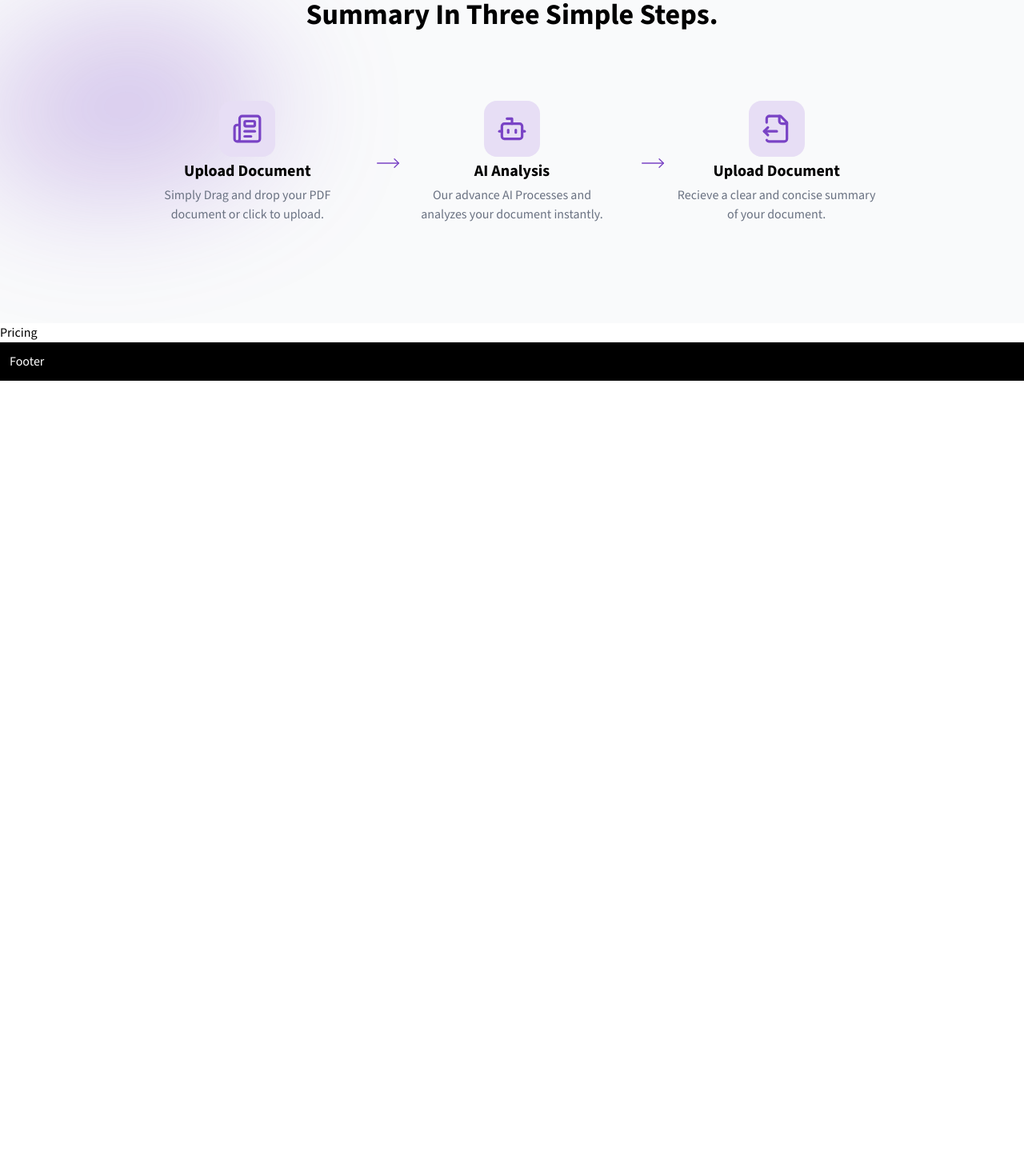
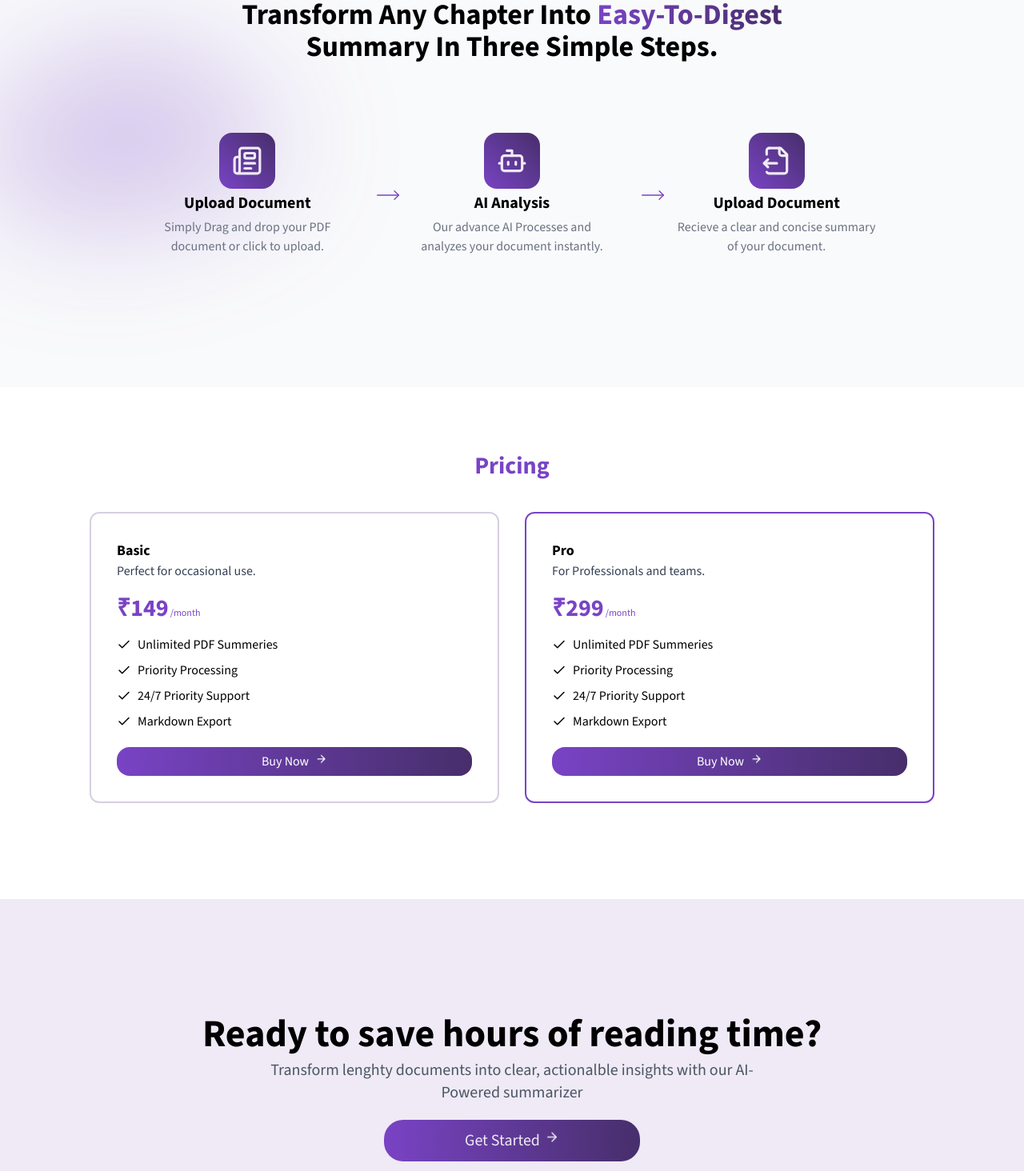
Before and after one commit to Hrithikghutke/Tattva-AI-powered-study-assistant, a Next.js app: page / in a window 1280 px wide. Shown: the part 1106-2570 px from the top of the page at 80% size. Before the commit the page ends 1582 px from the top, so only its background shows below. Built offline with nearby package versions, Linux system fonts and the light colour scheme.

Commit message:
Implements Pricing section and CTA section

```diff
--- a/src/app/globals.css
+++ b/src/app/globals.css
@@ -73,31 +73,42 @@
 
 @layer base {
   :root {
-    --background: 0 0% 100%;
-    --foreground: 265 51.6% 91.5%;
-    --card: 0 0% 100%;
-    --card-foreground: 265 51.6% 91.5%;
-    --popover: 0 0% 100%;
-    --popover-foreground: 265 31.6% 67.2%;
-    --primary: 265 52.7% 51.8%;
-    --primary-foreground: 210 40% 98%;
-    --secondary: 350 33% 96%;
-    --secondary-foreground: 265 52.7% 51.8%;
-    --muted: 350 33% 96%;
-    --muted-foreground: 215 25% 27%;
-    --accent: 265 31.6% 27.5%;
-    --accent-foreground: 265 52.7% 51.8%;
-    --destructive: 350 89% 50%;
-    --destructive-foreground: 210 40% 98%;
-    --border: 350 33% 90%;
-    --input: 350 33% 90%;
-    --ring: 265 52.7% 51.8%;
-    --radius: 0.5rem;
-    --chart-1: 12 76% 61%;
-    --chart-2: 173 58% 39%;
-    --chart-3: 197 37% 24%;
-    --chart-4: 43 74% 66%;
-    --chart-5: 27 87% 67%;
+   --background: 0 0% 100%;
+  --foreground: 265 52% 12%; /* Deep purple-gray text */
+
+  --card: 0 0% 100%;
+  --card-foreground: 265 52% 20%; /* Slightly darker text */
+
+  --popover: 0 0% 100%;
+  --popover-foreground: 265 30% 25%; /* Muted purple-gray */
+
+  --primary: 265 52.7% 51.8%; /* Your main purple */
+  --primary-foreground: 0 0% 100%; /* White text for contrast */
+
+  --secondary: 265 35% 94%; /* Light lavender background */
+  --secondary-foreground: 265 52.7% 40%; /* Slightly darker purple text */
+
+  --muted: 265 25% 92%; /* Subtle gray-lavender */
+  --muted-foreground: 265 15% 35%; /* Muted purple-gray text */
+
+  --accent: 265 40% 30%; /* Deep accent purple */
+  --accent-foreground: 265 52.7% 90%; /* Light lavender text */
+
+  --destructive: 0 72% 55%; /* Classic red for errors (kept distinct) */
+  --destructive-foreground: 0 0% 100%;
+
+  --border: 265 25% 85%; /* Soft border color */
+  --input: 265 25% 92%; /* Input background */
+  --ring: 265 52.7% 51.8%; /* Same as primary for focus rings */
+
+  --radius: 0.5rem;
+
+  /* Chart colors (harmonized with purple theme) */
+  --chart-1: 265 52% 51%; /* Primary purple */
+  --chart-2: 250 45% 45%; /* Indigo */
+  --chart-3: 280 40% 55%; /* Soft violet */
+  --chart-4: 230 30% 55%; /* Muted blue */
+  --chart-5: 300 35% 60%; /* Magenta accent */
   }
 
   .dark {
--- a/src/app/page.tsx
+++ b/src/app/page.tsx
@@ -1,4 +1,5 @@
 import BgGradient from "@/components/common/bg-gradient";
+import CTASection from "@/components/home/cta-section";
 import DemoSection from "@/components/home/demo-section";
 import HeroSection from "@/components/home/hero-section";
 import HowitWorks from "@/components/home/how-it-works-section";
@@ -13,6 +14,7 @@ export default function Home() {
         <DemoSection />
         <HowitWorks />
         <PricingSection />
+        <CTASection />
       </div>
     </div>
   );
--- /dev/null
+++ b/src/components/home/cta-section.tsx
@@ -0,0 +1,32 @@
+import { ArrowRight } from "lucide-react";
+import Link from "next/link";
+import React from "react";
+
+function CTASection() {
+  return (
+    <section className="bg-secondary py-12 mt-20 ">
+      <div className="py-5 lg:py-24 max-w-5xl mx-auto px-4 sm:px-6 lg:px-8 ">
+        <div className="flex flex-col items-center justify-center space-y-2 text-center">
+          <h2 className="text-3xl sm:text-4xl lg:text-5xl font-bold">
+            Ready to save hours of reading time?
+          </h2>
+          <p className="text-gray-600 text-md sm:text-xl lg:text-xl w-xs sm:w-xl lg:w-2xl">
+            Transform lenghty documents into clear, actionalble insights with
+            our AI-Powered summarizer
+          </p>
+        </div>
+
+        <div className="flex items-center justify-center mt-5  ">
+          <Link
+            href="/#pricing"
+            className="flex items-center justify-center hover:cursor-pointer  sm:text-xl lg:text-xl text-secondary py-3 gap-1.5 bg-gradient-to-r from-primary to-accent rounded-3xl w-xs hover:bg-gradient-to-r hover:from-accent hover:to-primary transition duration-400 ease-in-out"
+          >
+            Get Started <ArrowRight size={18} className="animate-bounce" />
+          </Link>
+        </div>
+      </div>
+    </section>
+  );
+}
+
+export default CTASection;
--- a/src/components/home/demo-section.tsx
+++ b/src/components/home/demo-section.tsx
@@ -8,9 +8,14 @@ function DemoSection() {
         <Pizza className="bg-secondary border-1 border-gray-300 rounded-xl w-8 h-8 p-1.5 text-primary backdrop-blur-xl " />
 
         <h3 className="capitalize font-bold text-2xl w-xs lg:text-4xl lg:w-3xl md:text-2xl md:w-2xl">
-          Watch how <span className="text-primary">Tattva’s AI</span> turns your
-          study material into clear,{" "}
-          <span className="text-primary capitalize">time-saving insights</span>{" "}
+          Watch how{" "}
+          <span className="text-transparent bg-clip-text bg-gradient-to-r from-primary to-accent">
+            Tattva’s AI
+          </span>{" "}
+          turns your study material into clear,{" "}
+          <span className="text-transparent bg-clip-text bg-gradient-to-r from-primary to-accent capitalize">
+            time-saving insights
+          </span>{" "}
         </h3>
       </div>
     </section>
--- a/src/components/home/how-it-works-section.tsx
+++ b/src/components/home/how-it-works-section.tsx
@@ -14,7 +14,7 @@ function HowitWorks() {
       icon: (
         <Newspaper
           size={70}
-          className="bg-card-foreground text-primary p-4 rounded-2xl "
+          className="bg-gradient-to-tr from-primary to-accent text-secondary p-4 rounded-2xl "
         />
       ),
       title: "Upload Document",
@@ -24,7 +24,7 @@ function HowitWorks() {
       icon: (
         <Bot
           size={70}
-          className="bg-card-foreground text-primary p-4 rounded-2xl "
+          className="bg-gradient-to-tr from-primary to-accent text-secondary p-4 rounded-2xl "
         />
       ),
       title: "AI Analysis",
@@ -35,7 +35,7 @@ function HowitWorks() {
       icon: (
         <FileOutput
           size={70}
-          className="bg-card-foreground text-primary p-4 rounded-2xl "
+          className="bg-gradient-to-tr from-primary to-accent text-secondary p-4 rounded-2xl "
         />
       ),
       title: "Upload Document",
@@ -44,7 +44,7 @@ function HowitWorks() {
   ];
 
   return (
-    <section className="relative overflow-hidden bg-gray-50">
+    <section className="relative overflow-hidden bg-gray-50 py-10">
       <div className="py-12 lg:py-24 max-w-5xl mx-auto px-4 sm:px-6 lg:px-8 lg:pt-12">
         <GradientBlob
           className="pointer-events-none absolute top-20 left-1 -translate-x-1/2 -z-10 blur-[80px]"
@@ -57,8 +57,10 @@ function HowitWorks() {
           </h2>
           <h3 className="capitalize font-bold  text-2xl  lg:w-3xl md:text-2xl md:w-2xl  lg:text-4xl ">
             Transform any Chapter into{" "}
-            <span className="text-primary ">Easy-to-digest</span> summary in
-            three simple steps.
+            <span className="text-transparent bg-clip-text bg-gradient-to-r from-primary to-accent ">
+              Easy-to-digest
+            </span>{" "}
+            summary in three simple steps.
           </h3>
         </div>
 
@@ -76,7 +78,7 @@ function HowitWorks() {
               </p>
 
               {idx < steps.length - 1 && (
-                <div className="relative lg:left-40 md:left-30">
+                <div className="relative lg:left-40 md:left-30 ">
                   <div className="absolute hidden md:block   transform -translate-y-3/1  ">
                     <MoveRight
                       size={32}
--- a/src/components/home/pricing-section.tsx
+++ b/src/components/home/pricing-section.tsx
@@ -1,9 +1,81 @@
 import React from "react";
+import { ArrowRight, CheckIcon, Sparkles } from "lucide-react";
+import Link from "next/link";
+import { cn } from "@/lib/utils";
 
 function PricingSection() {
+  const plans = [
+    {
+      id: "basic",
+      name: "Basic",
+      price: "149",
+      description: " Perfect for occasional use.",
+      items: [
+        "Unlimited PDF Summeries",
+        "Priority Processing",
+        "24/7 Priority Support",
+        "Markdown Export",
+      ],
+    },
+    {
+      id: "pro",
+      name: "Pro",
+      price: "299",
+      description: "For Professionals and teams.",
+      items: [
+        "Unlimited PDF Summeries",
+        "Priority Processing",
+        "24/7 Priority Support",
+        "Markdown Export",
+      ],
+    },
+  ];
+
+  const PricingCard = ({ name, price, description, items, id }: any) => {
+    return (
+      <div
+        className={cn(
+          "border-2 hover:transform hover:-translate-y-5 transition duration-300 ease-in-out rounded-xl p-8 text-start w-xs lg:w-full max-w-lg",
+          id === "pro" ? "border-primary" : "border-border"
+        )}
+      >
+        <h3 className="text-lg font-bold">{name}</h3>
+        <p className="text-gray-700">{description}</p>
+        <p className="text-3xl text-primary font-black mt-4">
+          &#8377;{price}
+          <span className="\ text-xs font-normal ml-0.5">/month</span>
+        </p>
+
+        <ul className=" mt-4  space-y-2">
+          {items.map((item: any, idx: any) => (
+            <li key={idx} className="flex  items-center space-x-2">
+              <CheckIcon size={18} />
+              <span>{item}</span>
+            </li>
+          ))}
+        </ul>
+        <div className="flex w-full mt-5">
+          <Link
+            href=""
+            className="flex justify-center items-center gap-2 bg-gradient-to-r from-primary to-accent  w-full rounded-2xl p-1.5 text-primary-foreground hover:bg-accent transition duration-400 ease-in-out hover:cursor-pointer"
+          >
+            Buy Now <ArrowRight className="animate-bounce" size={15} />
+          </Link>
+        </div>
+      </div>
+    );
+  };
+
   return (
-    <section>
-      <div className="">Pricing</div>
+    <section className="relative py-10">
+      <div className="">
+        <h2 className="text-center font-bold text-primary p-10">Pricing</h2>
+      </div>
+      <div className="flex flex-col items-center justify-center lg:flex-row lg:items-stretch gap-8">
+        {plans.map((plan) => (
+          <PricingCard key={plan.id} {...plan} />
+        ))}
+      </div>
     </section>
   );
 }
```
